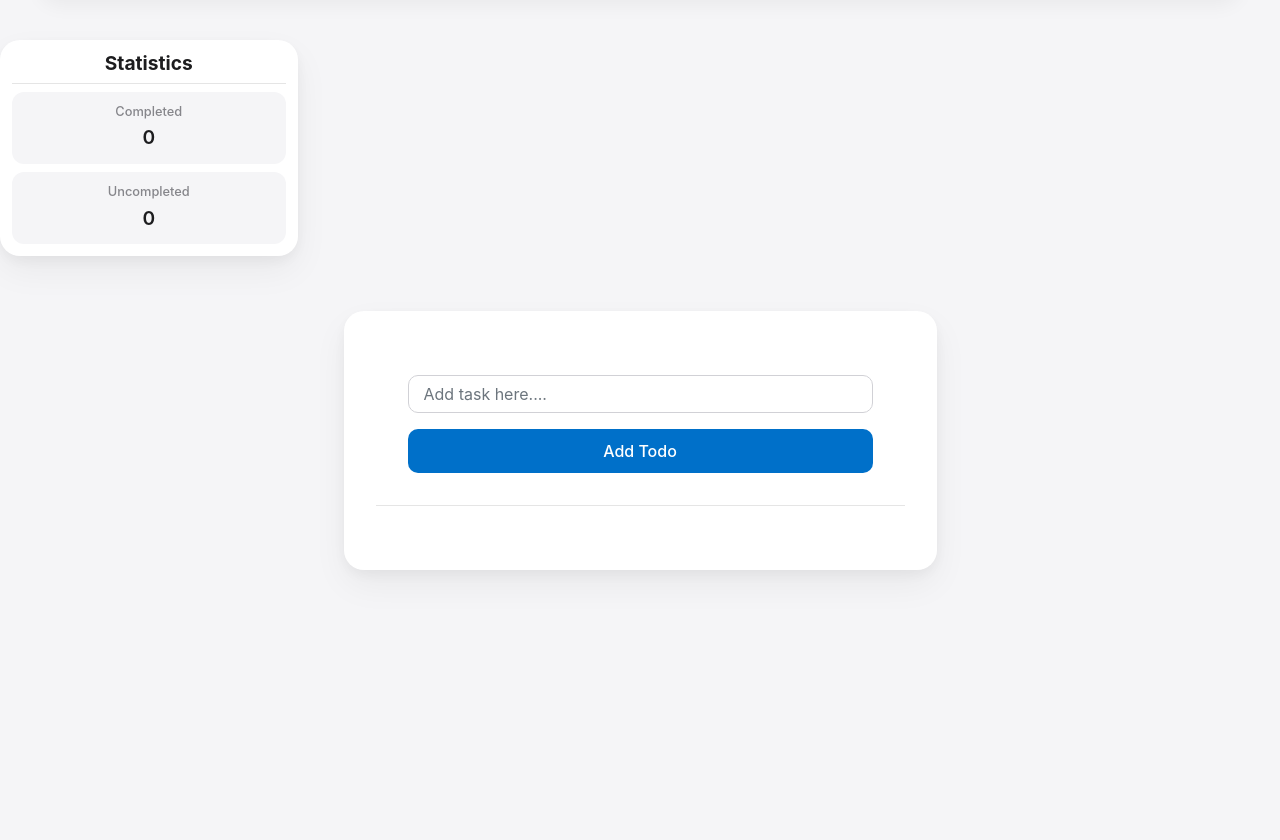
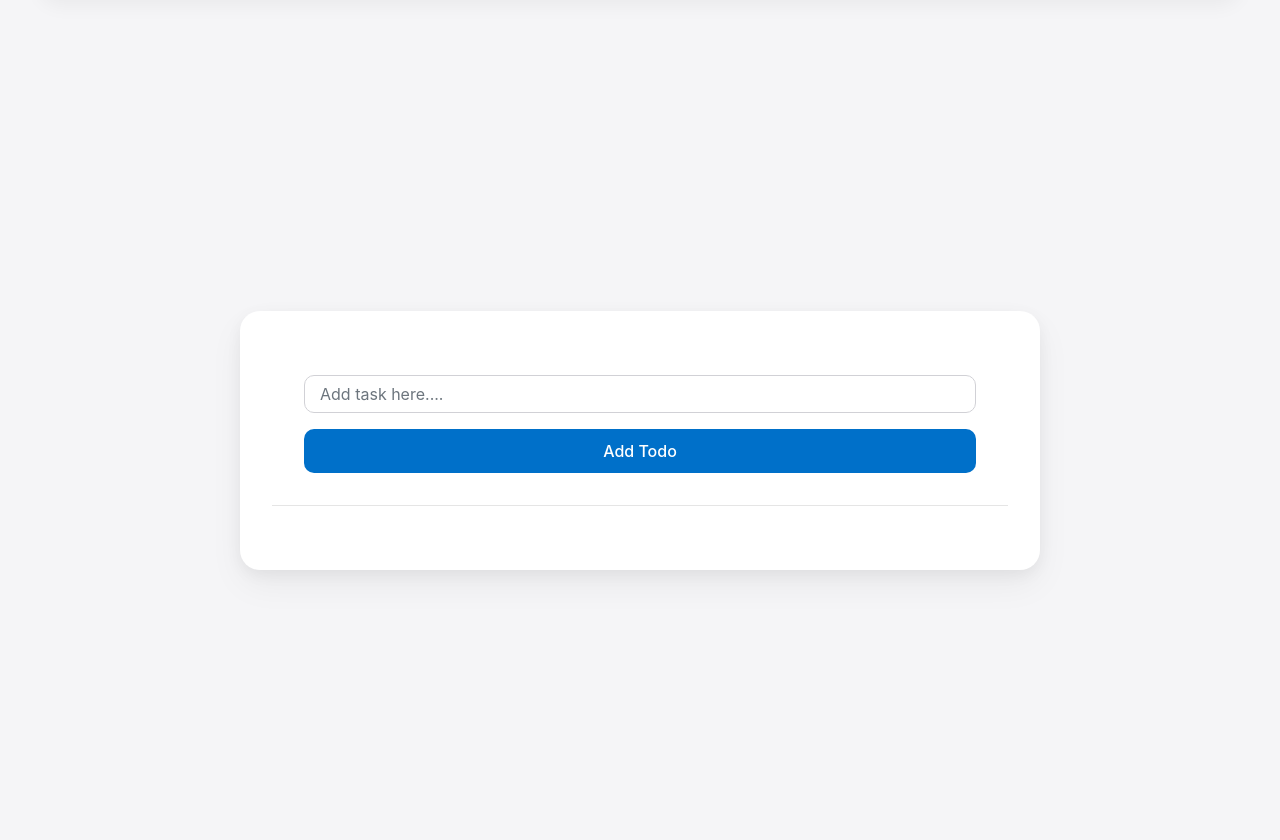
Before and after one commit to MLucifer13/todoapp, a Django app: page / in a window 1280 px wide. Shown: the part 80-920 px from the top of the page. Run offline with Django 5.2, Linux system fonts and the light colour scheme; the visitor is signed in with stand-in values (Sample User, id 1); data that the repository does not hold is empty; some libraries are stand-ins or nearby versions.

Commit message:
removed aside

```diff
--- a/static/css/aside.css
+++ /dev/null
@@ -1,63 +0,0 @@
-.apple-stats-card {
-    background-color: white;
-    border-radius: 20px;
-    box-shadow: 0 15px 35px rgba(0,0,0,0.05), 0 5px 15px rgba(0,0,0,0.05);
-    padding: 1rem;
-    width: 100%;
-    box-sizing: border-box;
-}
-
-.stats-header {
-    border-bottom: 1px solid #e5e5e5;
-    padding-bottom: 0.5rem;
-    margin-bottom: 0.5rem;
-}
-
-.stats-header h4 {
-    color: #1d1d1f;
-    font-weight: 700;
-    margin: 0;
-    font-size: 1.2rem;
-}
-
-.stats-grid {
-    display: flex;
-    flex-direction: column;
-    gap: 0.5rem;
-}
-
-.stat-item {
-    background-color: #f5f5f7;
-    border-radius: 12px;
-    padding: 0.5rem;
-    text-align: center;
-    transition: background-color 0.3s ease;
-    width: 100%;
-}
-
-.stat-item:hover {
-    background-color: #e5e5e5;
-}
-
-.stat-item h3 {
-    color: #86868b;
-    font-size: 0.8rem;
-    margin: 0 0 0.25rem 0;
-    font-weight: 500;
-}
-
-.stat-value {
-    font-size: 1.2rem;
-    font-weight: 600;
-    color: #1d1d1f;
-}
-
-@media (min-width: 768px) {
-    .apple-stats-card {
-        padding: 0.75rem;
-    }
-
-    .stat-item {
-        padding: 0.75rem 0.5rem;
-    }
-}
--- a/templates/aside.html
+++ /dev/null
@@ -1,15 +0,0 @@
-<div class="apple-stats-card">
-    <div class="stats-header">
-        <h4 class="text-center fw-bold">Statistics</h4>
-    </div>
-    <div class="stats-grid">
-        <div class="stat-item">
-            <h3>Completed</h3>
-            <div class="stat-value">{{ count_completed_todo }}</div>
-        </div>
-        <div class="stat-item">
-            <h3>Uncompleted</h3>
-            <div class="stat-value">{{ uncompleted }}</div>
-        </div>
-    </div>
-</div>
--- a/templates/base.html
+++ b/templates/base.html
@@ -27,12 +27,11 @@
     <!-- Link to custom CSS (Static files) -->
     {% load static %}
     <link rel="stylesheet" href="{% static 'css/nav.css' %}" />
-	<link rel="stylesheet" href="{% static 'css/aside.css' %}" />
-  <link rel="stylesheet" href="{% static 'css/delete_task.css' %}" />
-  <link rel="stylesheet" href="{% static 'css/update_task.css' %}" />
-  <link rel="stylesheet" href="{% static 'css/index.css' %}" />
-  <link rel="stylesheet" href="{% static 'css/signup.css' %}">
-  <link rel="stylesheet" href="{% static 'css/login.css' %}">
+    <link rel="stylesheet" href="{% static 'css/delete_task.css' %}" />
+    <link rel="stylesheet" href="{% static 'css/update_task.css' %}" />
+    <link rel="stylesheet" href="{% static 'css/index.css' %}" />
+    <link rel="stylesheet" href="{% static 'css/signup.css' %}">
+    <link rel="stylesheet" href="{% static 'css/login.css' %}">
     <title>{% block title %}{% endblock %}</title>
   </head>
 
@@ -41,12 +40,7 @@
 
     <div class="main-container">
       <div class="row mt-3 pt-3">
-        <div class="col-md-3">
-          {% if request.path == '/' %}
-              {% include 'aside.html' %}
-          {% endif %}
-      </div>
-        <div class="col-md-6">{% block content %} {% endblock %}</div>
+        <div class="col-md-12">{% block content %} {% endblock %}</div>
       </div>
     </div>
 
```
